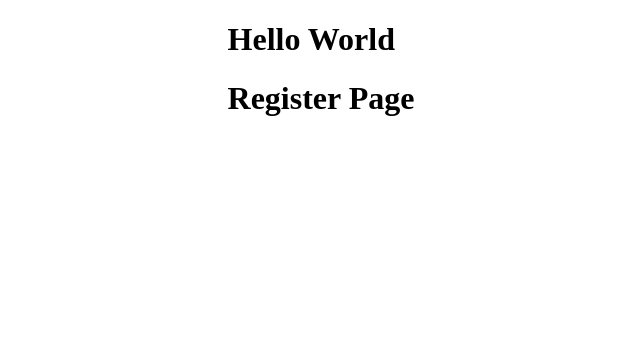
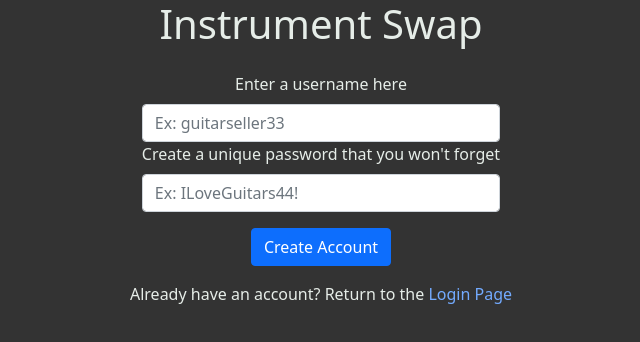
Before and after one commit to brendanfburke/fuzzy-potato, a React (Create React App) app: page /register in a window 1280 px wide. Shown: the top 342 px of the page, without its empty margins (319-959 px from the left). Built offline with nearby package versions, Linux system fonts and the light colour scheme.

Commit message:
added forms to login and register pages, added bootstrap. working next on adding in API data

```diff
--- a/package.json
+++ b/package.json
@@ -6,7 +6,9 @@
     "@testing-library/jest-dom": "^5.16.4",
     "@testing-library/react": "^13.3.0",
     "@testing-library/user-event": "^13.5.0",
+    "bootstrap": "^5.1.3",
     "react": "^18.1.0",
+    "react-bootstrap": "^2.4.0",
     "react-dom": "^18.1.0",
     "react-router": "^6.3.0",
     "react-router-dom": "^6.3.0",
--- a/src/App.js
+++ b/src/App.js
@@ -1,10 +1,11 @@
 import React from "react";
 import { Outlet } from "react-router";
+import 'bootstrap/dist/css/bootstrap.min.css';
 
 function App() {
   return (
     <div className="App">
-      <h1>Hello World</h1>
+      <h1>Instrument Swap</h1>
       <Outlet />
     </div>
   );
--- a/src/components/Nav.jsx
+++ b/src/components/Nav.jsx
@@ -1,8 +1,18 @@
 import React from "react";
+import { Link } from "react-router-dom";
+import Button from "react-bootstrap/Button"
 
 const Nav = () => {
     return (
-        <h1>Nav Page</h1>
+        <div className="nav-container">
+            <h1>Nav Bar</h1>
+            <Link to='/' >
+                <Button>Home</Button>
+            </Link>
+            <Link to='/new' >
+                <Button>New Listing</Button>
+            </Link>
+        </div>
     )
 }
 
--- a/src/index.css
+++ b/src/index.css
@@ -3,3 +3,36 @@ body {
   margin: 0;
   justify-content: center;
 }
+
+.App {
+  display: flex;
+  flex-direction: column;
+  /* justify-content: center; */
+  align-items: center;
+  height: 100vh;
+  width: 100vw;
+  background-color: #333;
+  color: #e6ede8;
+}
+
+.App a {
+  color: #73abff;
+  text-decoration: none;
+}
+
+.App a:hover {
+  text-decoration: underline;
+}
+
+.login {
+  display: flex;
+  flex-direction: column;
+  text-align: center;
+  align-items: center;
+}
+.register {
+  display: flex;
+  flex-direction: column;
+  text-align: center;
+  align-items: center;
+}
--- a/src/index.js
+++ b/src/index.js
@@ -4,12 +4,12 @@ import './index.css';
 import { BrowserRouter as Router } from 'react-router-dom';
 import { Routes, Route } from 'react-router-dom'
 import App from './App';
-import Nav from './components/Nav';
 import Home from './pages/Home';
 import Account from './pages/Account';
 import Login from './pages/Login';
 import Register from './pages/Register';
 import UserAccount from './pages/UserAccount';
+import NewListing from './pages/NewListing';
 
 const root = ReactDOM.createRoot(document.getElementById('root'));
 root.render(
@@ -23,6 +23,7 @@ root.render(
           <Route path='/account' element={<Account />} >
             <Route path=':id' element={<Account />} />
           </Route>
+          <Route path='/new' element={<NewListing />} />
           <Route path='/myaccount' element={<UserAccount />} />
         </Route>
       </Routes>
--- a/src/pages/Login.jsx
+++ b/src/pages/Login.jsx
@@ -1,8 +1,19 @@
 import React from "react";
+import { Button, Form, Card } from "react-bootstrap/esm";
+import { Link } from "react-router-dom";
 
 const Login = () => {
     return (
-        <h1>Login Page</h1>
+        <div className="login">
+            <Card.Body>
+                <Form>
+                    <Form.Control type='username' placeholder='Enter your username here'></Form.Control>
+                    <Form.Control type='password' placeholder='Password'></Form.Control>
+                    <Button className="mt-3" variant='primary' type='submit' >Login</Button>
+                </Form>
+            </Card.Body>
+            <p>Don't have an account? Create one <Link to='/register'>here</Link></p>
+        </div>
     )
 }
 
--- /dev/null
+++ b/src/pages/NewListing.jsx
@@ -0,0 +1,9 @@
+import React from "react";
+
+const NewListing = () => {
+    return (
+        <h2>NewListing Page</h2>
+    )
+}
+
+export default NewListing
--- a/src/pages/Register.jsx
+++ b/src/pages/Register.jsx
@@ -1,8 +1,21 @@
 import React from "react";
+import { Button, Form, Card } from "react-bootstrap/esm";
+import { Link } from "react-router-dom";
 
 const Register = () => {
     return (
-        <h1>Register Page</h1>
+        <div className="register">
+            <Card.Body>
+                <Form>
+                    <Form.Label>Enter a username here</Form.Label>
+                    <Form.Control type='username' placeholder='Ex: guitarseller33'></Form.Control>
+                    <Form.Label>Create a unique password that you won't forget</Form.Label>
+                    <Form.Control type='password' placeholder='Ex: ILoveGuitars44!'></Form.Control>
+                    <Button className="mt-3" variant='primary' type='submit' >Create Account</Button>
+                </Form>
+            </Card.Body>
+            <p>Already have an account? Return to the <Link to='/login'>Login Page</Link></p>
+        </div>
     )
 }
 
```
Also changed, not shown: src/components/Main.jsx (added), 1 other file (tests, documents, lock files or other folders).
